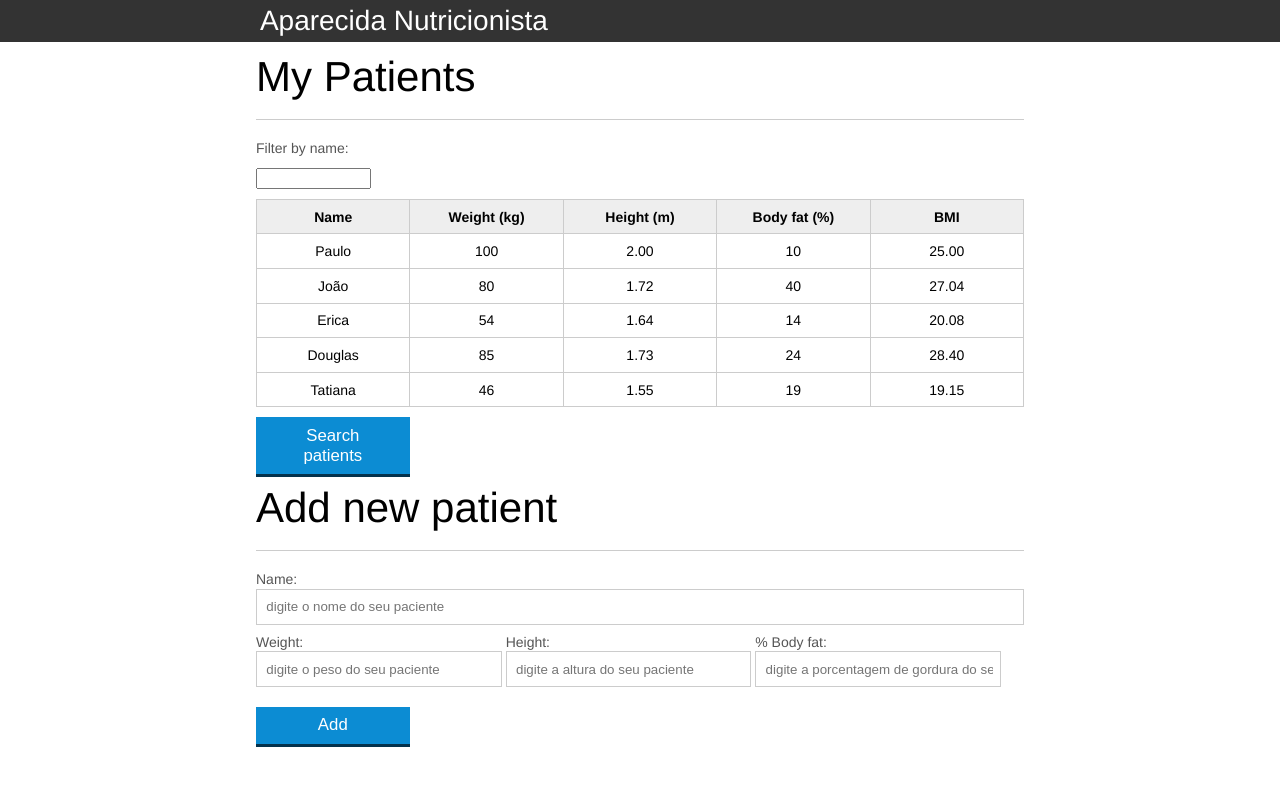
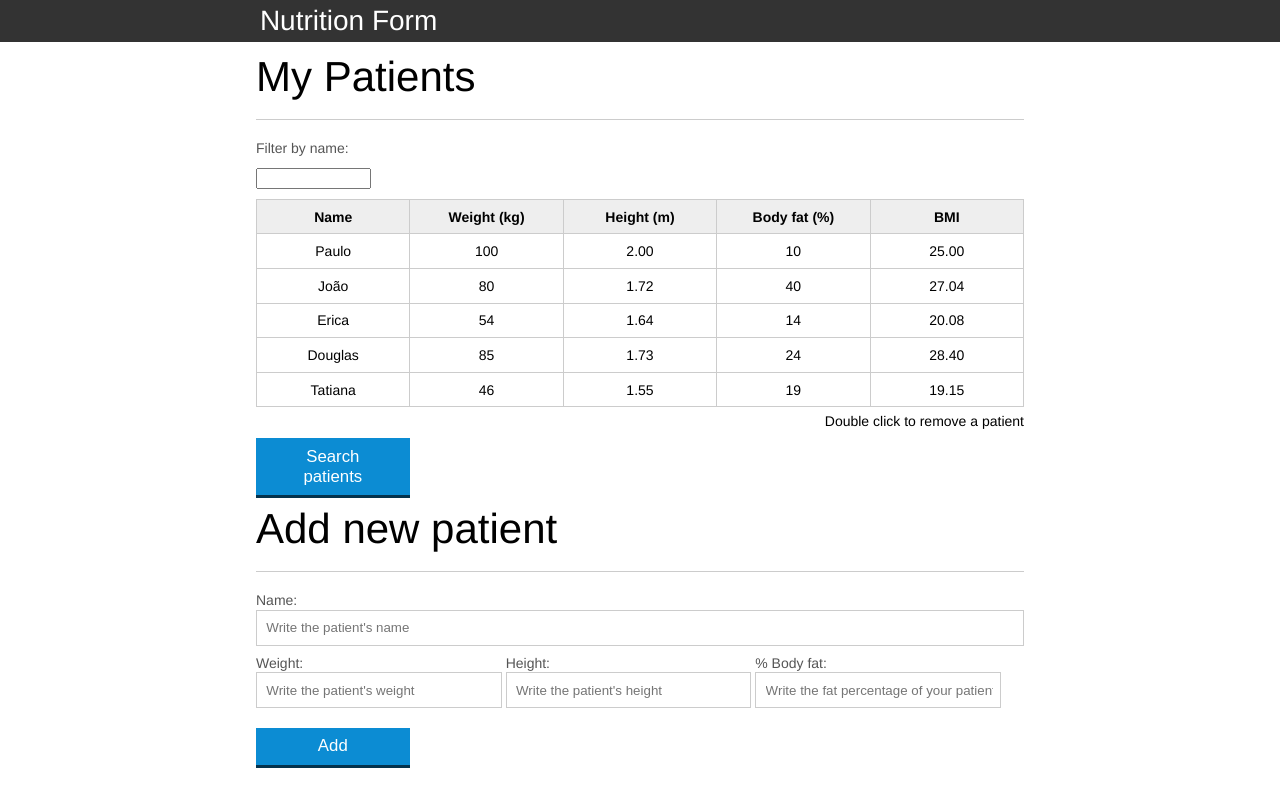
Before and after one commit to renanmig/Interactive-form, a plain HTML site: page index.html in a window 1280 px wide. Drawn offline with Linux system fonts and the light colour scheme.

Commit message:
renamed files and classes

```diff
--- a/css/index.css
+++ b/css/index.css
@@ -155,3 +155,9 @@ button[disabled=disabled], button:disabled {
 .invisivel{
 	display: none;
 }
+
+.right{
+	text-align: right;
+	position: left;
+
+}
--- a/index.html
+++ b/index.html
@@ -12,7 +12,7 @@
 
 		<header>
 			<div class="container">
-				<h2 class="titulo">Nutrition</h2>
+				<h2 class="titulo">Nutrition Form</h2>
 			</div>
 		</header>
 		<main>
@@ -72,6 +72,7 @@
 						</tr>
 					</tbody>
 				</table>
+				<p class="right"><i>Double click to remove a patient</i></p>
 				<button id="buscar-pacientes" class="botao bto-principal">Search patients</button>
 			</section>
 		</main>
@@ -82,29 +83,29 @@
 		    <form id="form-adiciona">
 		        <div class="">
 		            <label for="nome">Name:</label>
-		            <input id="nome" name="nome" type="text" placeholder="digite o nome do seu paciente" class="campo">
+		            <input id="nome" name="nome" type="text" placeholder="Write the patient's name" class="campo">
 		        </div>
 		        <div class="grupo">
 		            <label for="peso">Weight:</label>
-		            <input id="peso" name="peso" type="text" placeholder="digite o peso do seu paciente" class="campo campo-medio">
+		            <input id="peso" name="peso" type="text" placeholder="Write the patient's weight" class="campo campo-medio">
 		        </div>
 		        <div class="grupo">
 		            <label for="altura">Height:</label>
-		            <input id="altura" name="altura" type="text" placeholder="digite a altura do seu paciente" class="campo campo-medio">
+		            <input id="altura" name="altura" type="text" placeholder="Write the patient's height" class="campo campo-medio">
 		        </div>
 		        <div class="grupo">
 		            <label for="gordura">% Body fat:</label>
-		            <input id="gordura" type="text" placeholder="digite a porcentagem de gordura do seu paciente" class="campo campo-medio">
+		            <input id="gordura" type="text" placeholder="Write the fat percentage of your patient" class="campo campo-medio">
 		        </div>
 
 		        <button id="adicionar-paciente" class="botao bto-principal">Add</button>
 		    </form>
 		</section>
 
-		<script src="js/calcula-imc.js" ></script>
-		<script src="js/form.js" ></script>
-		<script src="js/remover-paciente.js" ></script>
-		<script src="js/filtra.js" ></script>
-		<script src="js/buscar-pacientes.js" ></script>
+		<script src="/js/calculate-BMI.js"></script>
+		<script src="/js/search-patients.js"></script>
+		<script src="/js/form.js"></script>
+		<script src="/js/remove-patients.js"></script>
+		<script src="/js/filter.js"></script>
 	</body>
 </html>
--- a/js/calcula-imc.js
+++ b/js/calculate-BMI.js
@@ -1,5 +1,5 @@
 var titulo = document.querySelector(".titulo");
-titulo.textContent = "Aparecida Nutricionista";
+titulo.textContent = "Nutrition Form";
 
 var pacientes = document.querySelectorAll(".paciente");
 
```
Also changed, not shown: js/filter.js (renamed from js/filtra.js), js/remove-patients.js (renamed from js/remover-paciente.js), js/search-patients.js (renamed from js/buscar-pacientes.js).
